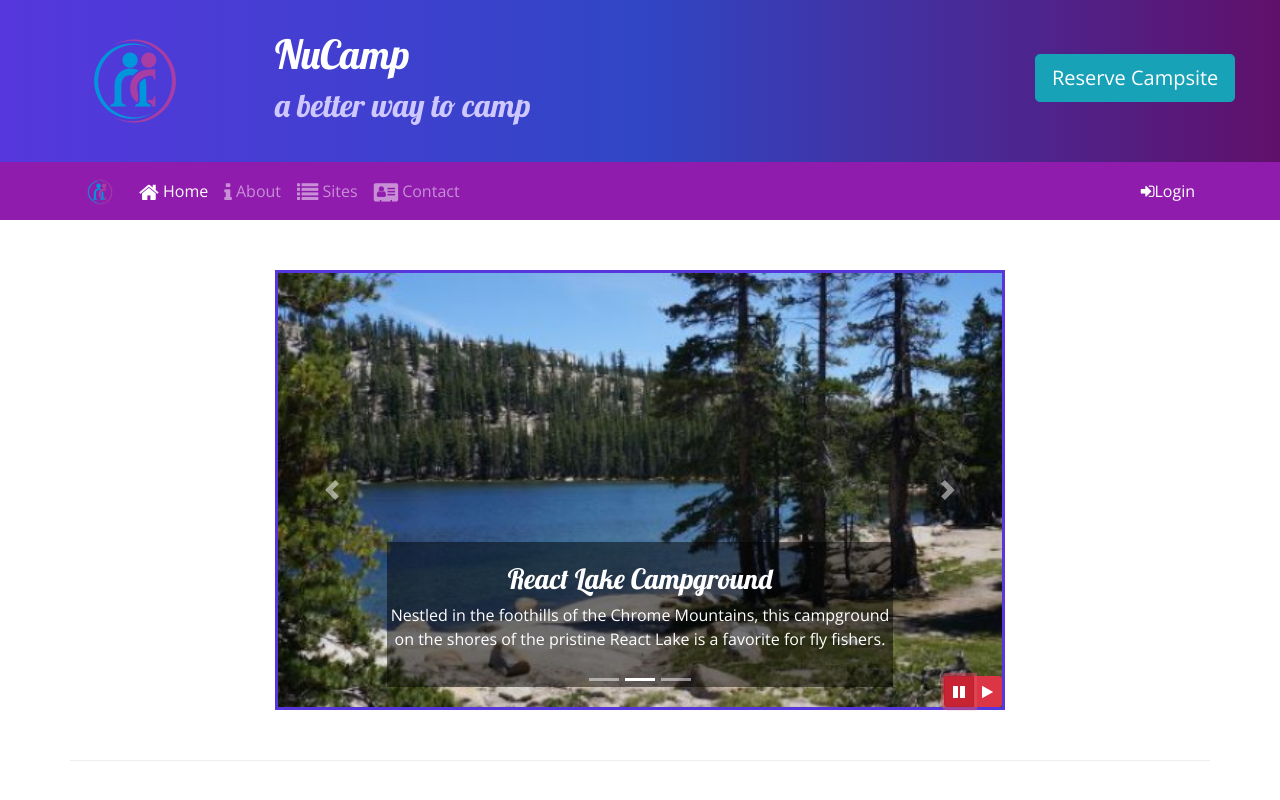
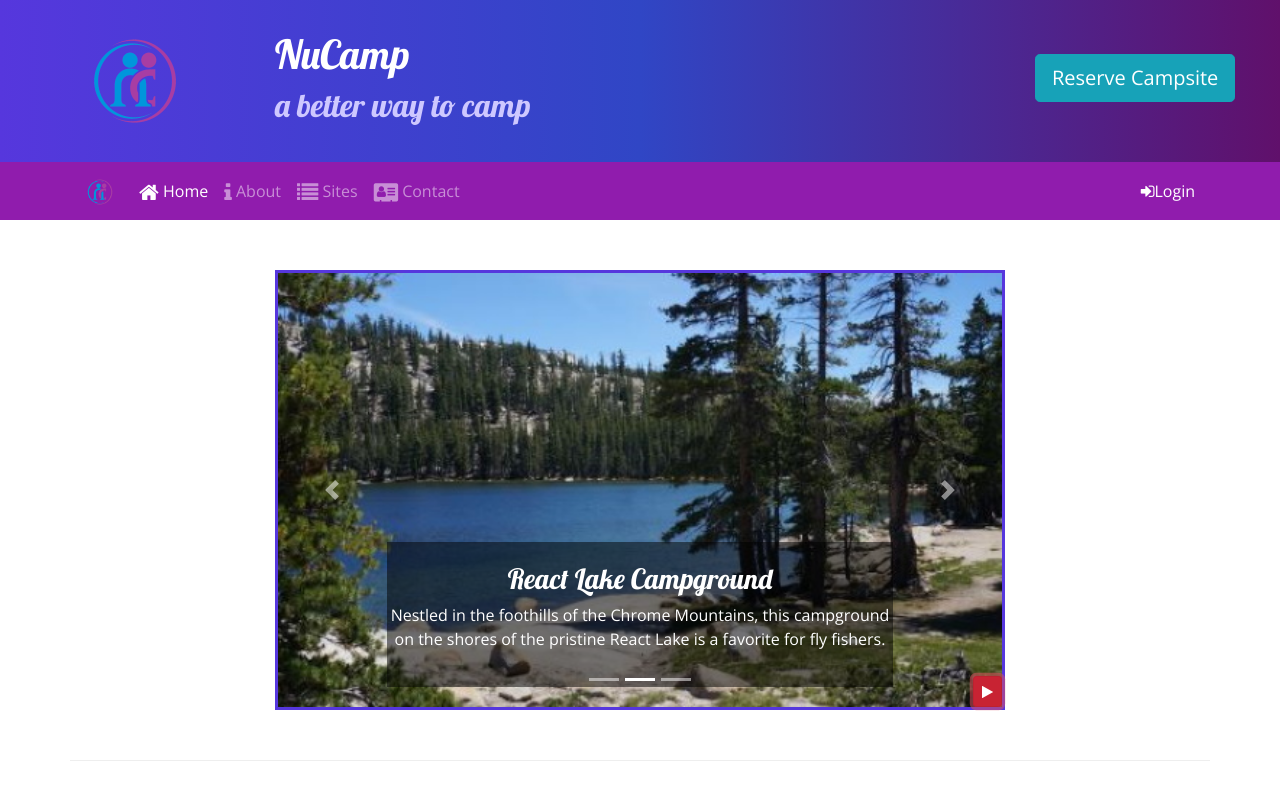
Before and after one commit to DioCast/nucampsite, a website: page index.html in a window 1280 px wide. Both pictures are taken after a click on the button 959 px from the left and 691 px from the top of the page. Shown: the top 800 px of the page. Drawn offline with nearby package versions, Linux system fonts and the light colour scheme.

Commit message:
Bootstrap and jQuery Part 2

```diff
--- a/index.html
+++ b/index.html
@@ -31,7 +31,8 @@
                     <h2>a better way to camp</h2>
                 </div>
                 <div class="col-md-4 col-xl-2 mt-4">
-                    <a class="btn btn-info btn-lg text-nowrap" role="button" data-toggle="modal" data-target="#reserveModal">Reserve Campsite</a>
+                    <a class="btn btn-info btn-lg text-nowrap" role="button" data-toggle="modal"
+                        data-target="#reserveModal">Reserve Campsite</a>
                     <!-- <a class="btn btn-info btn-lg text-nowrap" href="#reserveForm" data-toggle="tooltip"
                         data-placement="bottom" data-html="true"
                         title="Or call us at <br /><strong>1-206-555-1234</strong>">Reserve Campsite</a> -->
@@ -75,10 +76,12 @@
                                 <label for="siteType" class="col-sm-6 col-form-label">Campsite Type</label>
                                 <div class="col-2 btn-group btn-group-toggle" data-toggle="buttons">
                                     <label class="btn btn-info active">
-                                      <input value="tent" type="radio" name="siteType" id="siteTent" autocomplete="off" checked> Tent
+                                        <input value="tent" type="radio" name="siteType" id="siteTent"
+                                            autocomplete="off" checked> Tent
                                     </label>
                                     <label class="btn btn-primary">
-                                      <input value="RV" type="radio" name="siteType" id="siteRV" autocomplete="off"> RV
+                                        <input value="RV" type="radio" name="siteType" id="siteRV" autocomplete="off">
+                                        RV
                                     </label>
                                 </div>
                             </div>
@@ -205,14 +208,9 @@
                         <span class="carousel-control-next-icon"></span>
                         <span class="sr-only">Next</span>
                     </a>
-                    <div class="btn-group" id="carouselButton">
-                        <button class="btn btn-danger btn-sm" id="carouselPause">
-                            <i class="fa fa-pause"></i>
-                        </button>
-                        <button class="btn btn-danger btn-sm" id="carouselPlay">
-                            <i class="fa fa-play"></i>
-                        </button>
-                    </div>
+                    <button class="btn btn-danger btn-sm" id="carouselButton">
+                        <i class="fa fa-pause"></i>
+                    </button>
                 </div>
             </div>
         </div>
@@ -348,14 +346,20 @@
     <script src="node_modules/bootstrap/dist/js/bootstrap.min.js"></script>
 
     <script>
-        $(function() {
+        $(function () {
             // $('[data-toggle="tooltip"]').tooltip()
-            $(".carousel").carousel({interval:2000});
-            $("#carouselPause").click(function(){
-                $(".carousel").carousel("pause");
-            });
-            $("#carouselPlay").click(function(){
-                $(".carousel").carousel("cycle");
+            $(".carousel").carousel({ interval: 2000 });
+            $("#carouselButton").click(function () {
+                if($("#carouselButton").children("i").hasClass("fa-pause")){
+                    $(".carousel").carousel("pause");
+                    $("#carouselButton").children("i").removeClass("fa-pause");
+                    $("#carouselButton").children("i").addClass("fa-play");
+                } else{
+                    $(".carousel").carousel("cycle");
+                    $("#carouselButton").children("i").removeClass("fa-play");
+                    $("#carouselButton").children("i").addClass("fa-pause");
+                }
+
             });
         })
     </script>
```
